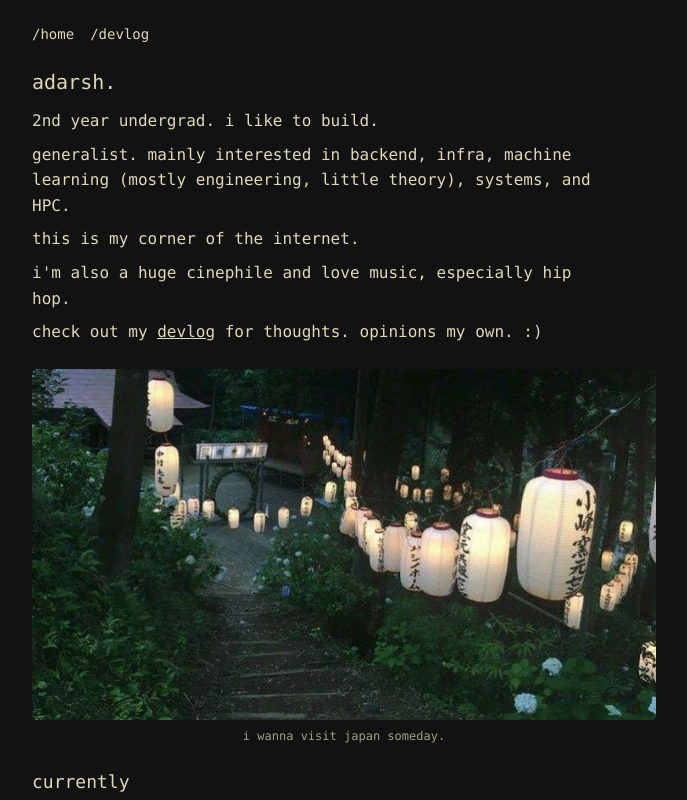
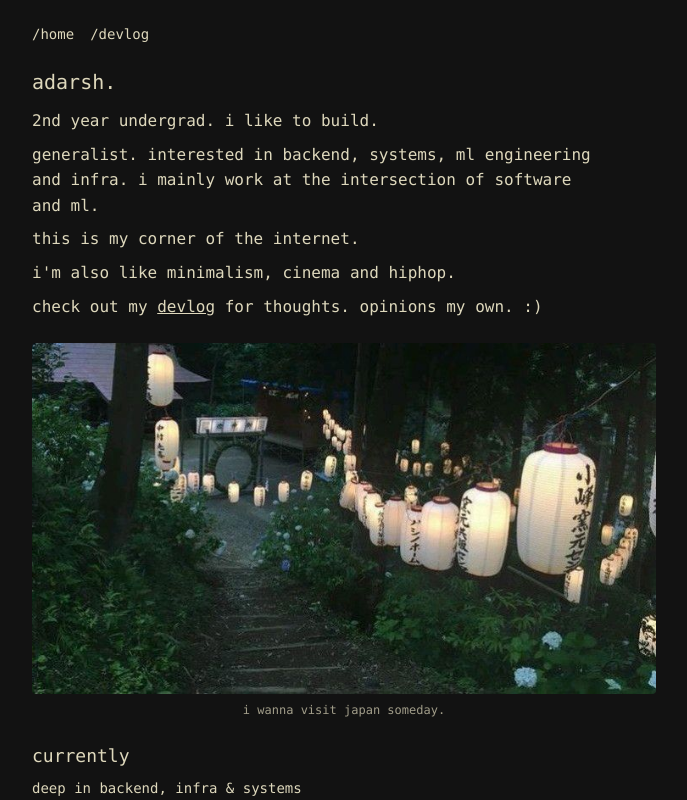
Before and after one commit to axdrsh/www, a Next.js app: page / in a window 1280 px wide. Shown: the top 800 px of the page, without its empty margins (296-983 px from the left). Built offline with nearby package versions, Linux system fonts and the light colour scheme.

Commit message:
Update page.tsx

```diff
--- a/src/app/page.tsx
+++ b/src/app/page.tsx
@@ -11,12 +11,12 @@ export default function Page() {
           <p>2nd year undergrad. i like to build.</p>
 
           <p>
-            generalist. mainly interested in backend, infra, machine learning (mostly engineering, little theory), systems, and HPC.
+            generalist. interested in backend, systems, ml engineering and infra. i mainly work at the intersection of software and ml.
           </p>
 
           <p>this is my corner of the internet.</p>
 
-          <p>i'm also a huge cinephile and love music, especially hip hop.</p>
+          <p>i'm also like minimalism, cinema and hiphop.</p>
 
           <p>
             check out my{" "}
```
